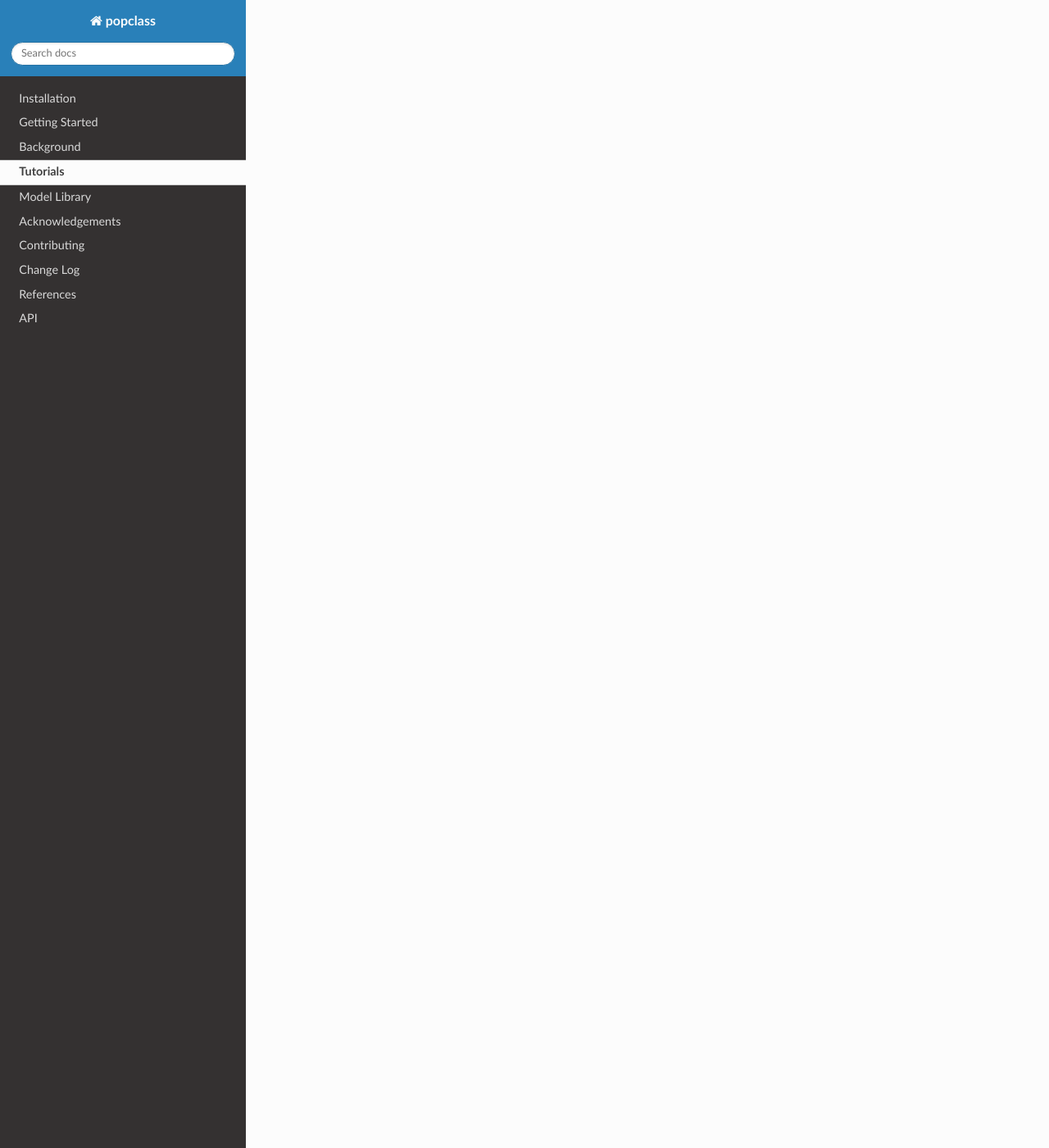
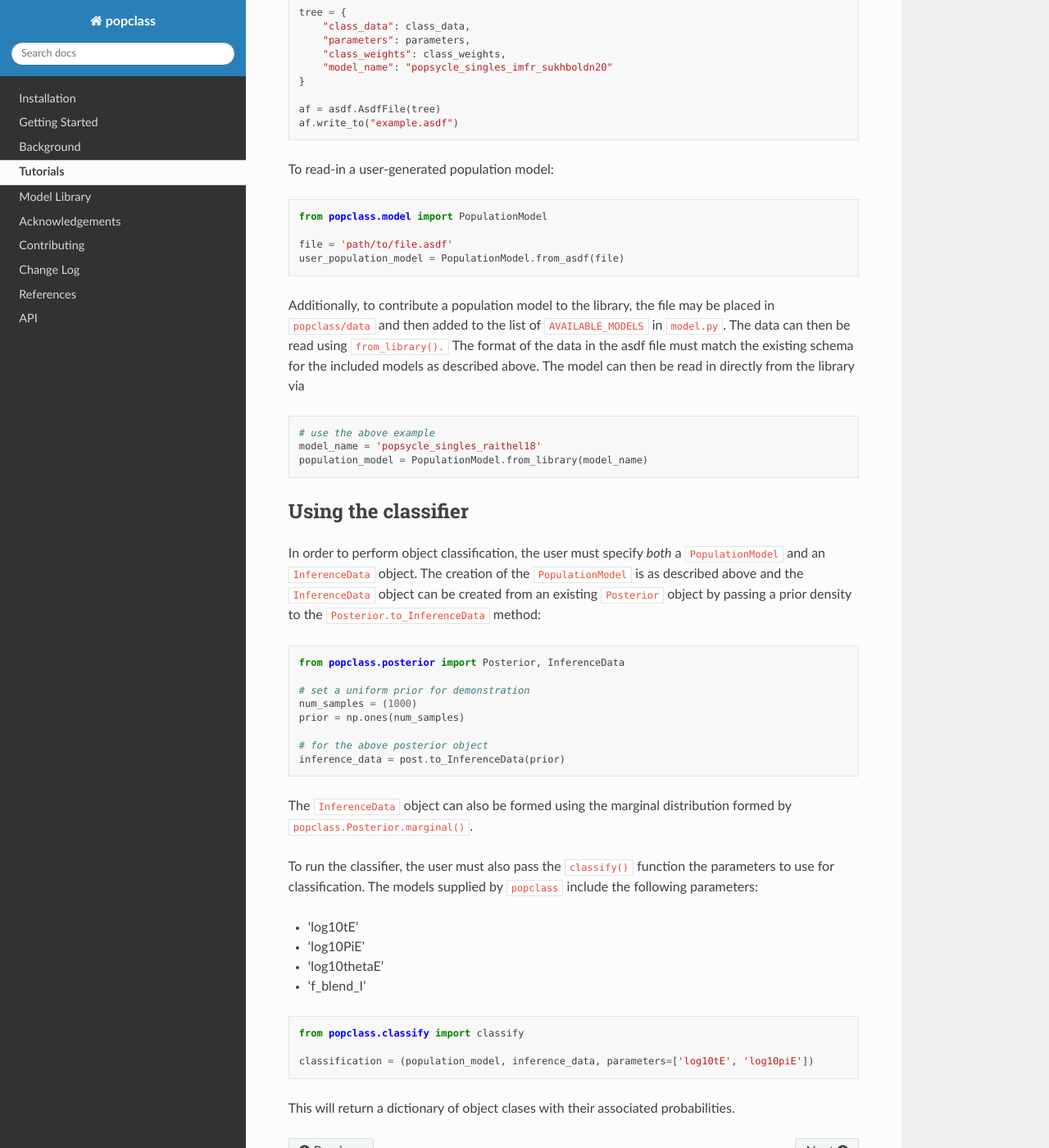
Before and after one commit to LLNL/popclass, a Sphinx documentation site: the page built from docs/source/tutorials.rst, in a window 1280 px wide and 1400 px high, scrolled down 2077 px. Shown: the whole window at 82% size. Built offline with Sphinx 7.4.7 and the Read the Docs theme 2.0.0, drawn with Linux system fonts in a browser that asks for light colours; cross-references to code outside the pages are shown as plain code; some of the changed text lies outside the part shown.

Commit message:
Add posterior and classify to tutorial docs

```diff
--- a/docs/source/tutorials.rst
+++ b/docs/source/tutorials.rst
@@ -2,11 +2,35 @@
 Tutorials
 =========
 
-Converting common posterior objects
------------------------------------
+Converting and creating posterior objects
+-----------------------------------------
+
+``popclass`` includes convenience functions for ingesting common inference
+data objects.
+While an array of samples and associated parameter labels can be passed
+directly to ``popclass.Posterior``, we currently support conversion from
+the following output formats:
+
+* ArviZ
+
+To create a ``popclass.Posterior`` object from ArviZ:
+
+.. code-block:: python
+
+    from popclass.posterior import Posterior
+
+    post = Posterior.from_arviz(arviz_inference_data)
 
 
+Alternatively, ``Posterior`` can be initialized with an array of samples and
+a list of parameter labels.
 
+.. code-block:: python
+
+    samples = np.random.randn(1000, 2)
+    labels = ['log10tE', 'log10piE']
+
+    post = Posterior(samples, labels)
 
 Population model data format
 ----------------------------
@@ -96,3 +120,65 @@
 
     af = asdf.AsdfFile(tree)
     af.write_to("example.asdf")
+
+To read-in a user-generated population model:
+
+.. code-block:: python
+
+    from popclass.model import PopulationModel
+
+    file = 'path/to/file.asdf'
+    user_population_model = PopulationModel.from_asdf(file)
+
+Additionally, to contribute a population model to the library,
+the file may be placed in ``popclass/data`` and then added to the list of
+``AVAILABLE_MODELS`` in ``model.py``.
+The data can then be read using ``from_library().``
+The format of the data in the asdf file must match the existing schema for
+the included models as described above.
+The model can then be read in directly from the library via
+
+.. code-block:: python
+
+    # use the above example
+    model_name = 'popsycle_singles_raithel18'
+    population_model = PopulationModel.from_library(model_name)
+
+Using the classifier
+--------------------
+In order to perform object classification, the user must specify *both* a
+``PopulationModel`` and an ``InferenceData`` object.
+The creation of the ``PopulationModel`` is as described above and the
+``InferenceData`` object can be created from an existing ``Posterior`` object
+by passing a prior density to the ``Posterior.to_InferenceData`` method:
+
+.. code-block:: python
+
+    from popclass.posterior import Posterior, InferenceData
+
+    # set a uniform prior for demonstration
+    num_samples = (1000)
+    prior = np.ones(num_samples)
+
+    # for the above posterior object
+    inference_data = post.to_InferenceData(prior)
+
+The ``InferenceData`` object can also be formed using the marginal distribution
+formed by ``popclass.Posterior.marginal()``.
+
+To run the classifier, the user must also pass the ``classify()`` function the
+parameters to use for classification.
+The models supplied by ``popclass`` include the following parameters:
+
+* 'log10tE'
+* 'log10PiE'
+* 'log10thetaE'
+* 'f_blend_I'
+
+.. code-block:: python
+
+    from popclass.classify import classify
+
+    classification = (population_model, inference_data, parameters=['log10tE', 'log10piE'])
+
+This will return a dictionary of object clases with their associated probabilities.
```
Also changed, not shown: 3 other files.
